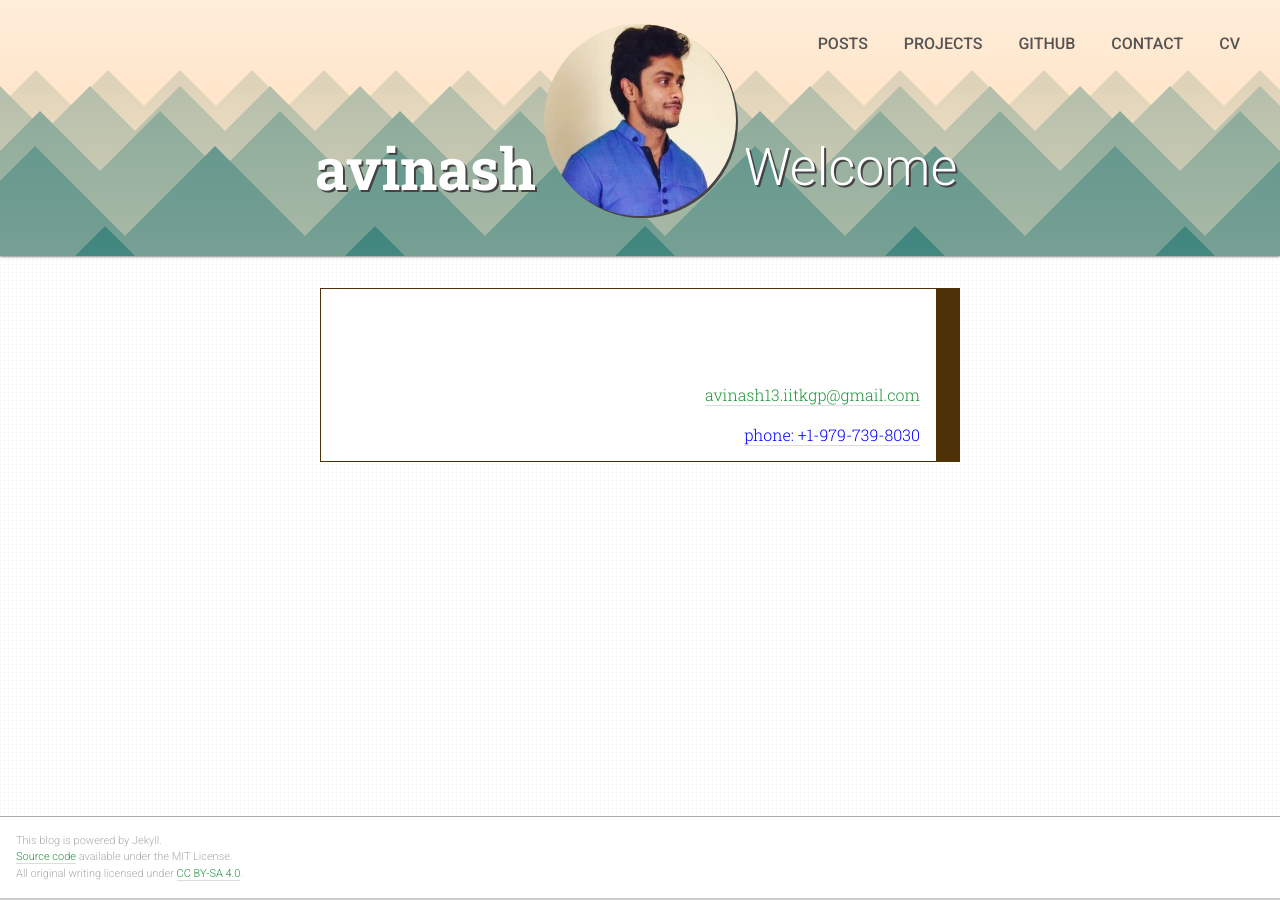
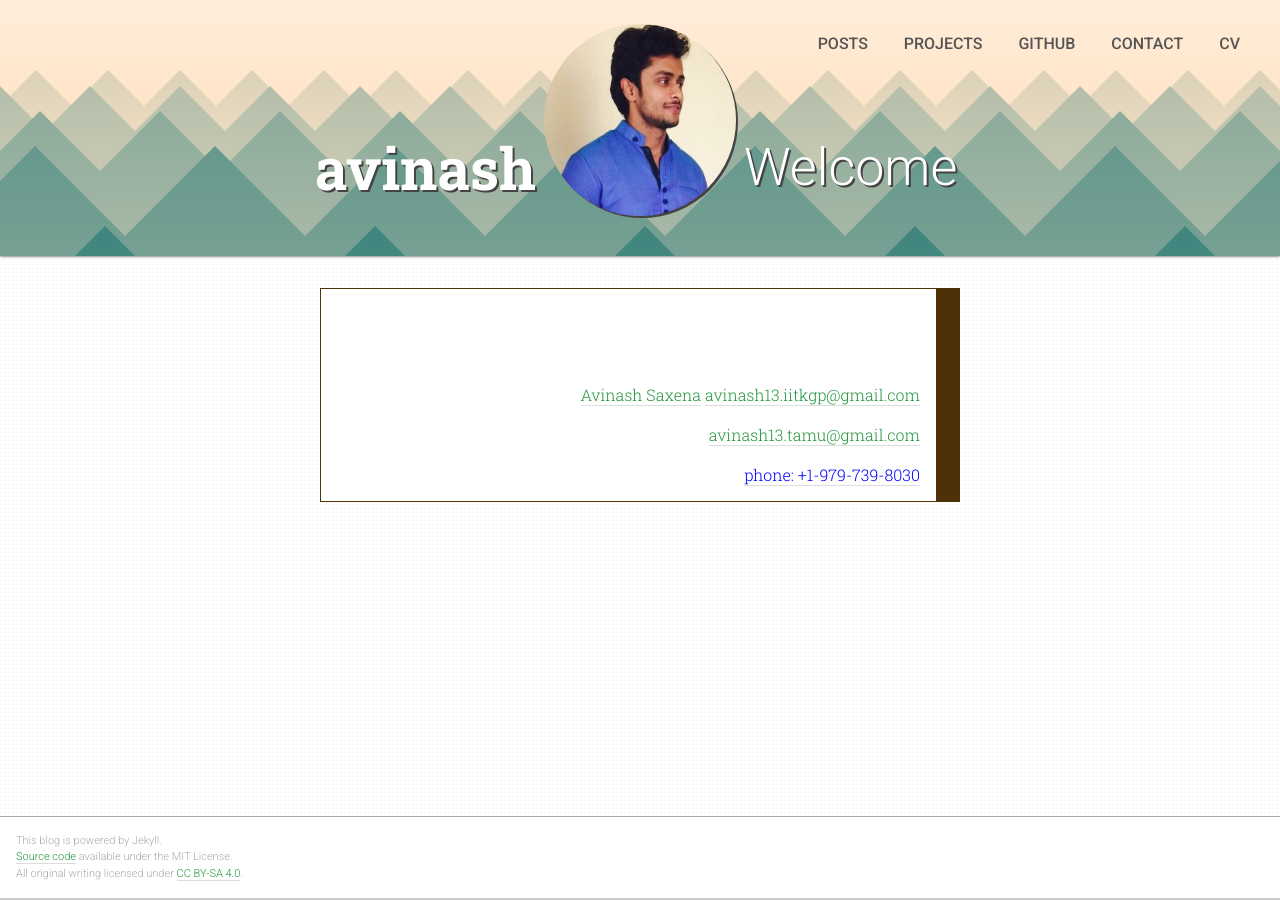
Before and after one commit to avinsaxe/avinsaxe.github.io, a Jekyll site: the page html_pages/contact.html, which Jekyll copies as it is, in a window 1280 px wide. Built offline with Jekyll 4.4.1, drawn with Linux system fonts in a browser that asks for light colours.

Commit message:
contact details updated

```diff
--- a/html_pages/contact.html
+++ b/html_pages/contact.html
@@ -70,7 +70,10 @@
             <li class="posts__entry posts--home__entry">
                 <div class="posts__entry-title posts__entry-title--home">
                 </div>
-                <a href="mailto:avinash13.iitkgp@gmail.com">avinash13.iitkgp@gmail.com </a>
+                <a href="mailto:avinash13.iitkgp@gmail.com">Avinash Saxena</a>
+                <a href="mailto:avinash13.iitkgp@gmail.com">avinash13.iitkgp@gmail.com</a>
+                <br><br>
+                <a href="mailto:avinash13.iitkgp@gmail.com">avinash13.tamu@gmail.com</a>
                 <br><br>
                 <a href="contact.html" style="color:blue">phone: +1-979-739-8030</a>
 
```
